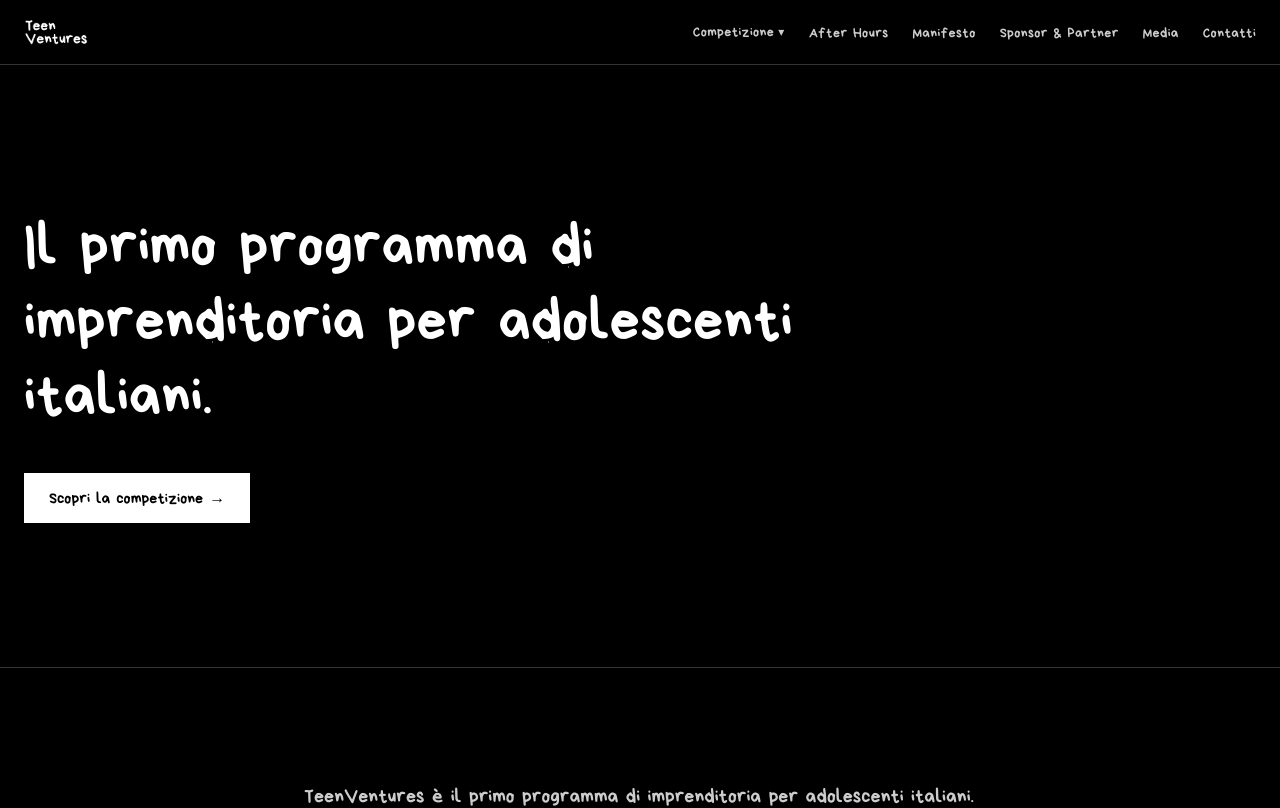
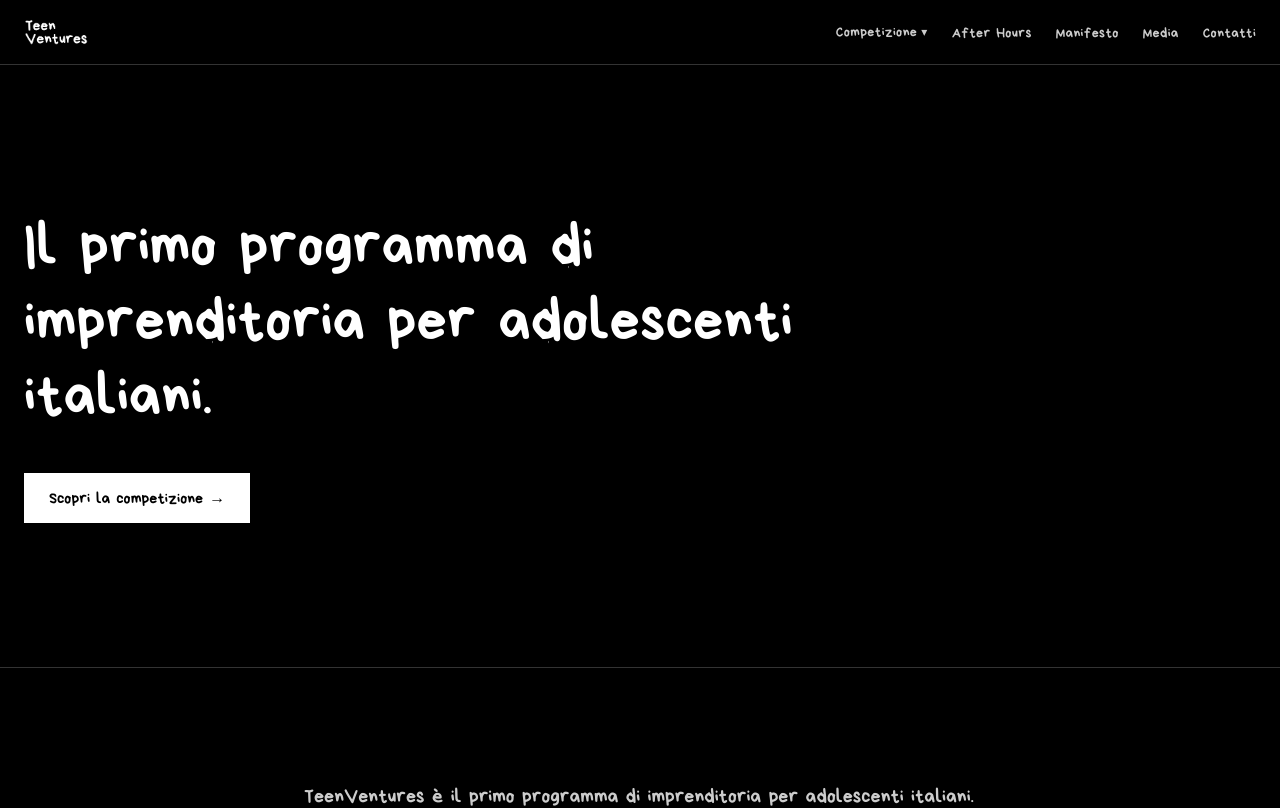
Before and after one commit to matthewolives/TeenVentures, a Next.js app: page / in a window 1280 px wide. Shown: the top 808 px of the page. Built offline with nearby package versions, Linux system fonts and the light colour scheme.

Commit message:
Remove Sponsor & Partner

```diff
--- a/app/sitemap.ts
+++ b/app/sitemap.ts
@@ -8,7 +8,7 @@
     { url: `${BASE_URL}/competizione/vol1`, lastModified: new Date(), changeFrequency: "monthly", priority: 0.9 },
     { url: `${BASE_URL}/after-hours`, lastModified: new Date(), changeFrequency: "weekly", priority: 0.8 },
     { url: `${BASE_URL}/manifesto`, lastModified: new Date(), changeFrequency: "yearly", priority: 0.7 },
-    { url: `${BASE_URL}/sponsor-partner`, lastModified: new Date(), changeFrequency: "monthly", priority: 0.7 },
+
     { url: `${BASE_URL}/media`, lastModified: new Date(), changeFrequency: "monthly", priority: 0.6 },
     { url: `${BASE_URL}/contatti`, lastModified: new Date(), changeFrequency: "yearly", priority: 0.5 },
   ];
--- a/components/Navbar.tsx
+++ b/components/Navbar.tsx
@@ -10,7 +10,6 @@
   { label: "Home", href: "/" },
   { label: "After Hours", href: "/after-hours" },
   { label: "Manifesto", href: "/manifesto" },
-  { label: "Sponsor & Partner", href: "/sponsor-partner" },
   { label: "Media", href: "/media" },
   { label: "Contatti", href: "/contatti" },
 ];
```
